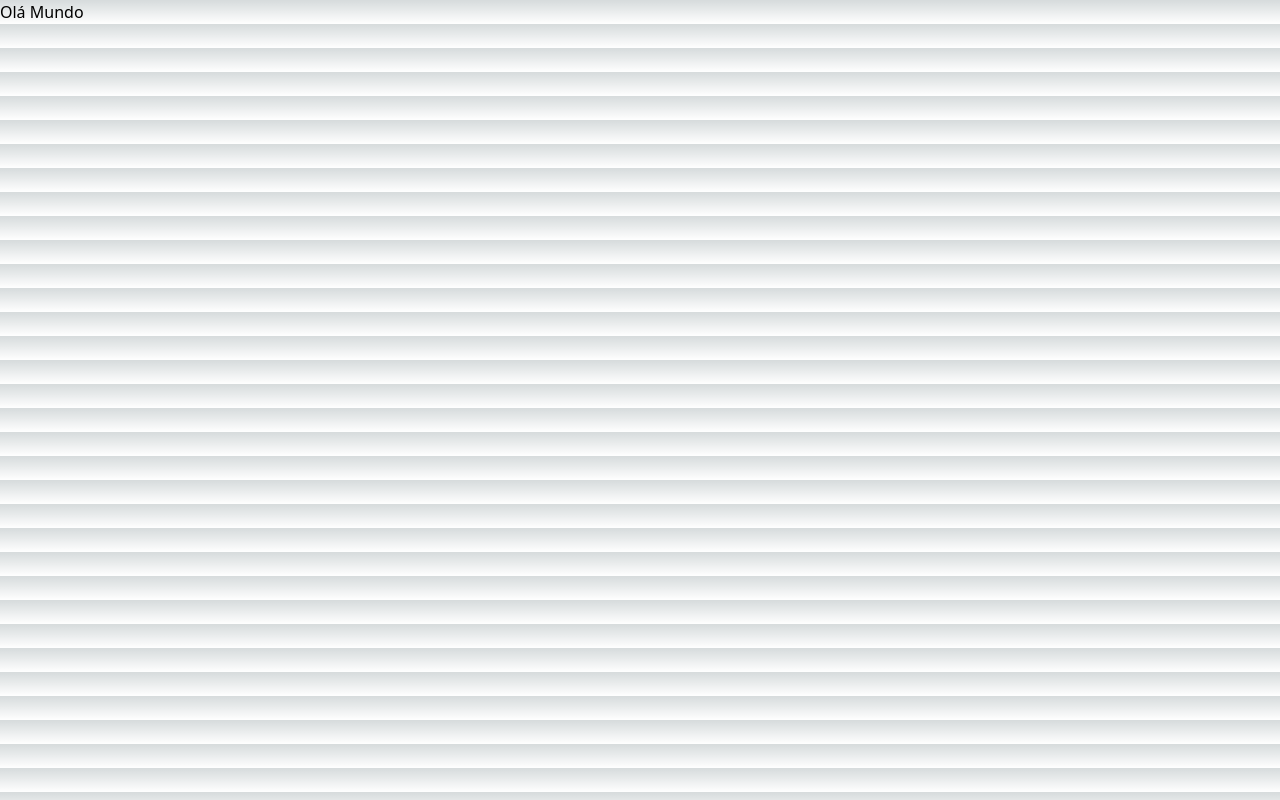
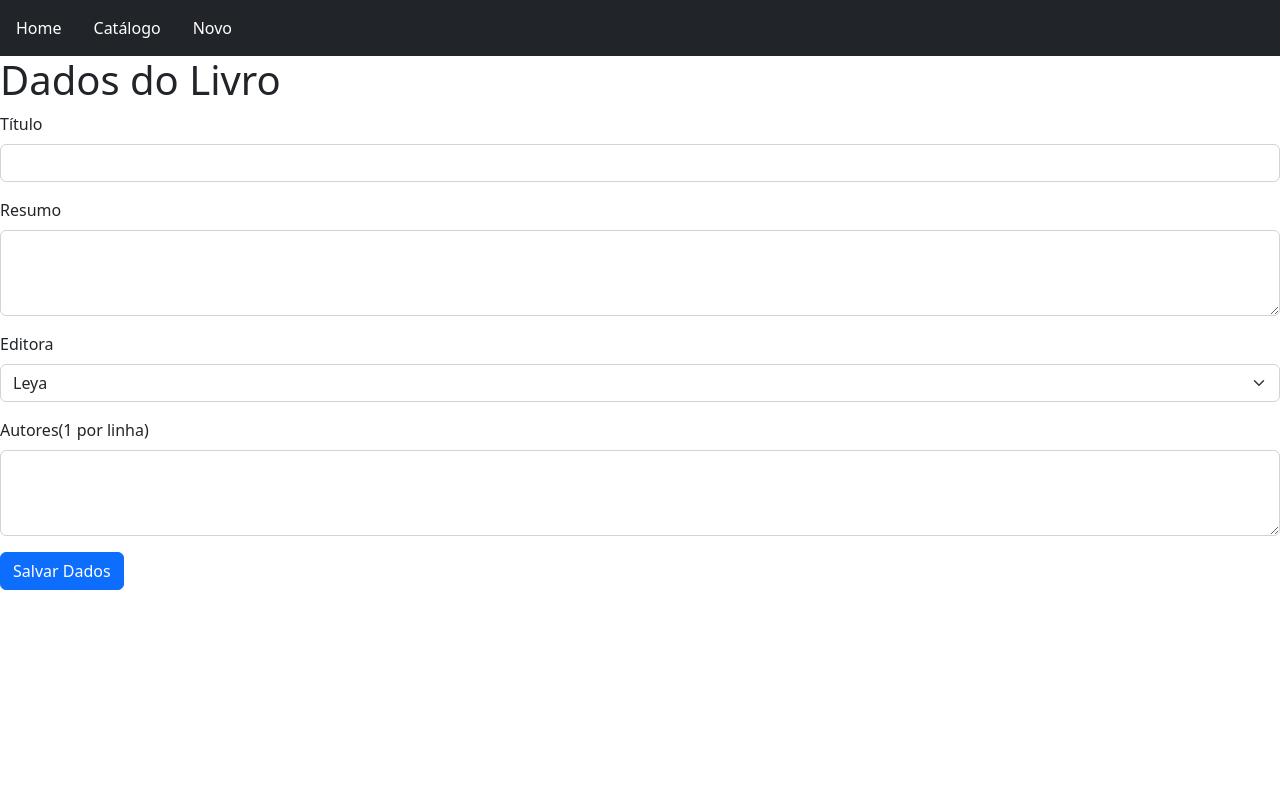
Before and after one commit to Teovanio/missao_pratica_3, a Next.js app in the folder livros-next/: page /LivroDados in a window 1280 px wide. Built offline with nearby package versions, Linux system fonts and the light colour scheme.

Commit message:
finalização do LivroLista e inicio do LivroDados.

```diff
--- a/livros-next/package.json
+++ b/livros-next/package.json
@@ -17,7 +17,9 @@
     "eslint-config-next": "13.2.4",
     "next": "13.2.4",
     "react": "18.2.0",
+    "react-bootstrap": "^2.7.2",
     "react-dom": "18.2.0",
+    "react-router-dom": "^6.9.0",
     "typescript": "4.9.5"
   }
 }
--- a/livros-next/src/pages/LivroDados.tsx
+++ b/livros-next/src/pages/LivroDados.tsx
@@ -1,7 +1,127 @@
 import type { NextPage } from "next";
-import React from "react";
+import React, { useState } from "react";
+import { ControleEditora } from "../../classes/controle/ControleEditora";
+import { Editora } from "../../classes/modelo/Editora";
+import { Livro } from "../../classes/modelo/Livros";
+import { useNavigate } from "react-router-dom";
+import styles from "../styles/Home.module.css";
+import Head from "next/head";
+import { Menu } from "../../componentes/Menu";
+import { Button, Form, FormLabel } from "react-bootstrap";
 const LivroDados: NextPage = () => {
-  return <main>Olá Mundo</main>;
+  const controleEditora = new ControleEditora();
+
+  const baseURL = "http://localhost:3000/api/livros";
+
+  const opcoes = controleEditora.getEditoras().map((editora: Editora) => {
+    return { value: editora.codEditora, text: editora.nome };
+  });
+
+  const [titulo, setTitulo] = useState("");
+  const [resumo, setResumo] = useState("");
+  const [autores, setAutores] = useState("");
+  const [codEditora, setCodEditora] = useState(opcoes[0].value);
+  //const navigate = useNavigate();
+
+  const tratarCombo = (evento: React.ChangeEvent<HTMLSelectElement>) => {
+    setCodEditora(Number(evento.target.value));
+  };
+
+  const incluir = (evento: React.FormEvent<HTMLFormElement>) => {
+    evento.preventDefault();
+    const livro = new Livro();
+    livro.codigo = 0;
+    livro.codEditora = codEditora;
+    livro.titulo = titulo;
+    livro.resumo = resumo;
+    livro.autores = autores.split("\n");
+    incluirLivro(livro);
+    // navigate("/");  mudar depois
+  };
+
+  const incluirLivro = (livro: Livro) => {
+    return fetch(baseURL, {
+      method: "POST",
+      headers: { "Content-type": "application/json" },
+      body: JSON.stringify(livro),
+    })
+      .then((response) => {
+        return response.json();
+      })
+      .then((data) => {
+        return data;
+      });
+  };
+
+  const handleSetAutores = (evento: React.ChangeEvent<any>) => {
+    setAutores(evento.target.value);
+  };
+
+  const handleSetTitulo = (evento: React.ChangeEvent<any>) => {
+    setTitulo(evento.target.value);
+  };
+
+  const handleSetResumo = (evento: React.ChangeEvent<any>) => {
+    setResumo(evento.target.value);
+  };
+
+  return (
+    <div className={styles.container}>
+      <Head>
+        <title>Loja Next</title>
+        <meta name="description" content="Generated by create next app" />
+        <meta name="viewport" content="width=device-width, initial-scale=1" />
+        <link rel="icon" href="/favicon.ico" />
+      </Head>
+      <Menu></Menu>
+      <main>
+        <h1>Dados do Livro</h1>
+        <form onSubmit={incluir}>
+          <Form.Group className="mb-3 ">
+            <Form.Label>Título</Form.Label>
+            <Form.Control
+              type="text"
+              value={titulo}
+              onChange={handleSetTitulo}
+            />
+          </Form.Group>
+          <Form.Group className="mb-3">
+            <Form.Label>Resumo</Form.Label>
+            <Form.Control
+              as="textarea"
+              rows={3}
+              value={resumo}
+              onChange={handleSetResumo}
+            />
+          </Form.Group>
+          <Form.Group className="mb-3">
+            <Form.Label>Editora</Form.Label>
+            <Form.Select onChange={tratarCombo} value={codEditora}>
+              {opcoes.map((editora, i) => {
+                return (
+                  <option value={editora.value} key={i}>
+                    {editora.text}
+                  </option>
+                );
+              })}
+            </Form.Select>
+          </Form.Group>
+          <Form.Group className="mb-3">
+            <Form.Label>Autores(1 por linha)</Form.Label>
+            <Form.Control
+              as="textarea"
+              rows={3}
+              value={autores}
+              onChange={handleSetAutores}
+            />
+          </Form.Group>
+          <Button variant="primary" type="submit">
+            Salvar Dados
+          </Button>
+        </form>
+      </main>
+    </div>
+  );
 };
 
 export default LivroDados;
--- a/livros-next/src/styles/custom.css
+++ b/livros-next/src/styles/custom.css
@@ -1,3 +1,3 @@
 .custom-navbar {
-    color: white;
+    color: white !important;
 }
```
Also changed, not shown: livros-next/src/pages/LivroLista.tsx (+50 -19 lines), livros-next/enunciado.txt, 2 other files (tests, documents, lock files or other folders).
